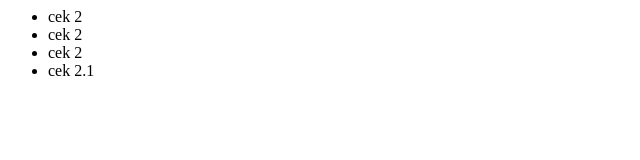
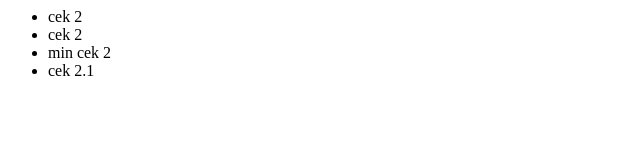
Before and after one commit to MuhamadIsmuaji/newGitTest, a plain HTML site: page index.html in a window 1280 px wide. Shown: the full height of the page, 0-640 px from the left. Drawn offline with Linux system fonts and the light colour scheme.

Commit message:
min cek 2

```diff
--- a/index.html
+++ b/index.html
@@ -1,6 +1,6 @@
 <ul>
 	<li>cek 2</li>
 	<li>cek 2</li>
-	<li>cek 2</li>
+	<li>min cek 2</li>
 	<li>cek 2.1</li>
 </ul>
```
